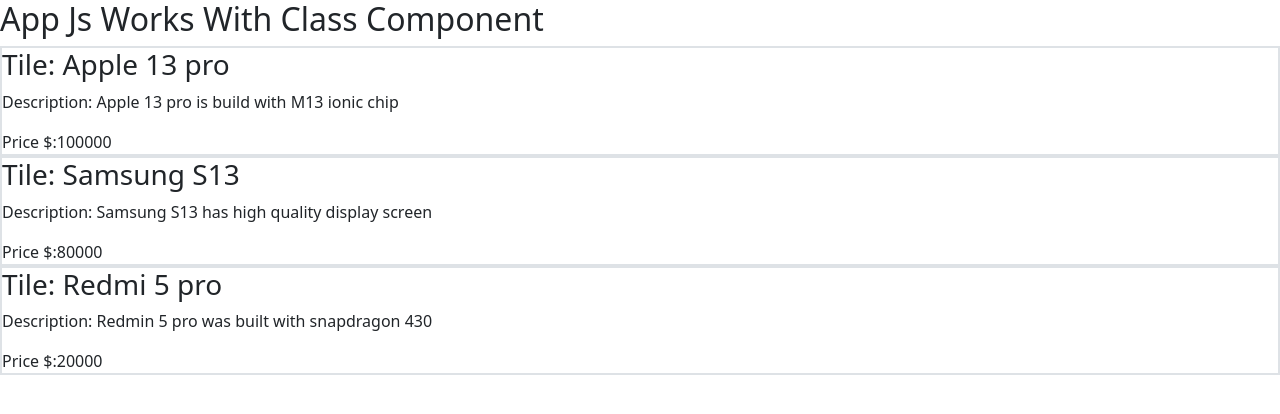
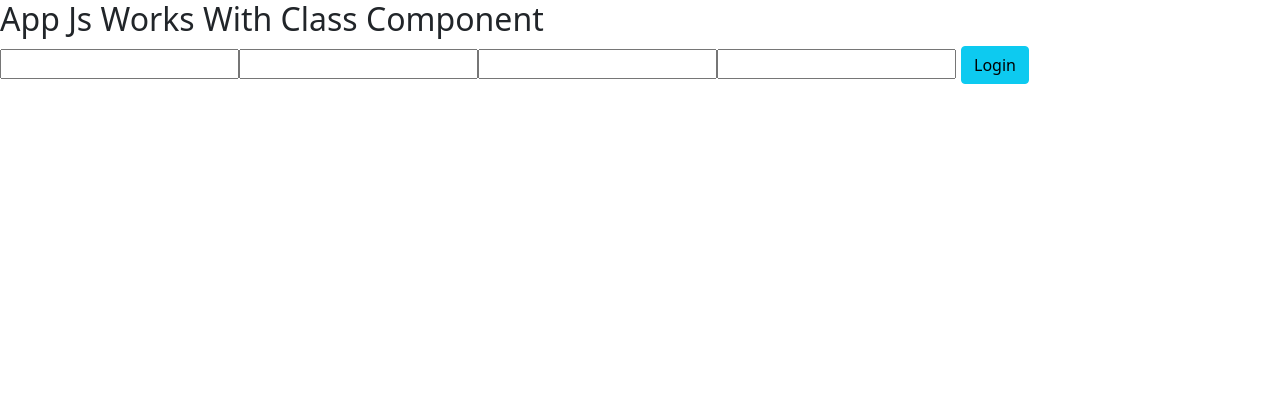
Before and after one commit to siva-vadlamuri/reactjs-08, a React (Create React App) app: page / in a window 1280 px wide. Shown: the top 414 px of the page. Built offline with nearby package versions, Linux system fonts and the light colour scheme.

Commit message:
module-css-and-handling-events

```diff
--- /dev/null
+++ b/src/App.css
@@ -0,0 +1,4 @@
+.App__error {
+  color: red;
+  font-weight: bolder;
+}
--- a/src/App.js
+++ b/src/App.js
@@ -1,6 +1,8 @@
 import React from "react";
 import Button from "./components/Button";
 import Product from "./components/product/Product";
+import "./App.css";
+import ContactUs from "./components/contact-us/ContactUs";
 // There are two ways of creating component
 // 1 ES6 class based component
 // 2 function component is a normal javascript functions which return the jsx
@@ -21,6 +23,7 @@
 
         {/* <Button name="Play store" />
         <Button name="App Store" /> */}
+        {/* <p className="App__error">An Error Occured On [App.js]</p>
         <Product
           title="Apple 13 pro"
           desc="Apple 13 pro is build with M13 ionic chip"
@@ -35,7 +38,9 @@
           title="Redmi 5 pro"
           desc="Redmin 5 pro was built with snapdragon 430"
           price={20000}
-        />
+        /> */}
+
+        <ContactUs />
       </div>
     );
   }
--- /dev/null
+++ b/src/components/contact-us/ContactUs.jsx
@@ -0,0 +1,24 @@
+import React from "react";
+
+function ContactUs() {
+  const handleChange = (e) => {
+    console.log(e.target.value);
+  };
+  const handleSubmit = (e) => {
+    e.preventDefault();
+    alert("Data submitted");
+  };
+  return (
+    <form>
+      <input onChange={handleChange} type="text" name="" />
+      <input onChange={handleChange} type="text" name="" />
+      <input onChange={handleChange} type="text" name="" />
+      <input onChange={handleChange} type="text" name="" />
+      <button type="submit" onClick={handleSubmit} className="btn btn-info">
+        Login
+      </button>
+    </form>
+  );
+}
+
+export default ContactUs;
--- a/src/components/product/Product.jsx
+++ b/src/components/product/Product.jsx
@@ -1,10 +1,13 @@
 import React, { Component } from "react";
+import styles from "./Product.module.css";
+console.log(styles);
 
 export default class Product extends Component {
   render() {
     return (
       <section>
         <section className="border border-2">
+          <p className={styles.error}>Error Occured In Product page</p>
           <h3>Tile: {this.props.title}</h3>
           <p>Description: {this.props.desc}</p>
           <span>Price $:{this.props.price}</span>
--- /dev/null
+++ b/src/components/product/Product.module.css
@@ -0,0 +1,8 @@
+.error {
+  color: black;
+  font-weight: bolder;
+}
+
+/* .error + h3 {
+  color: red;
+} */
```
